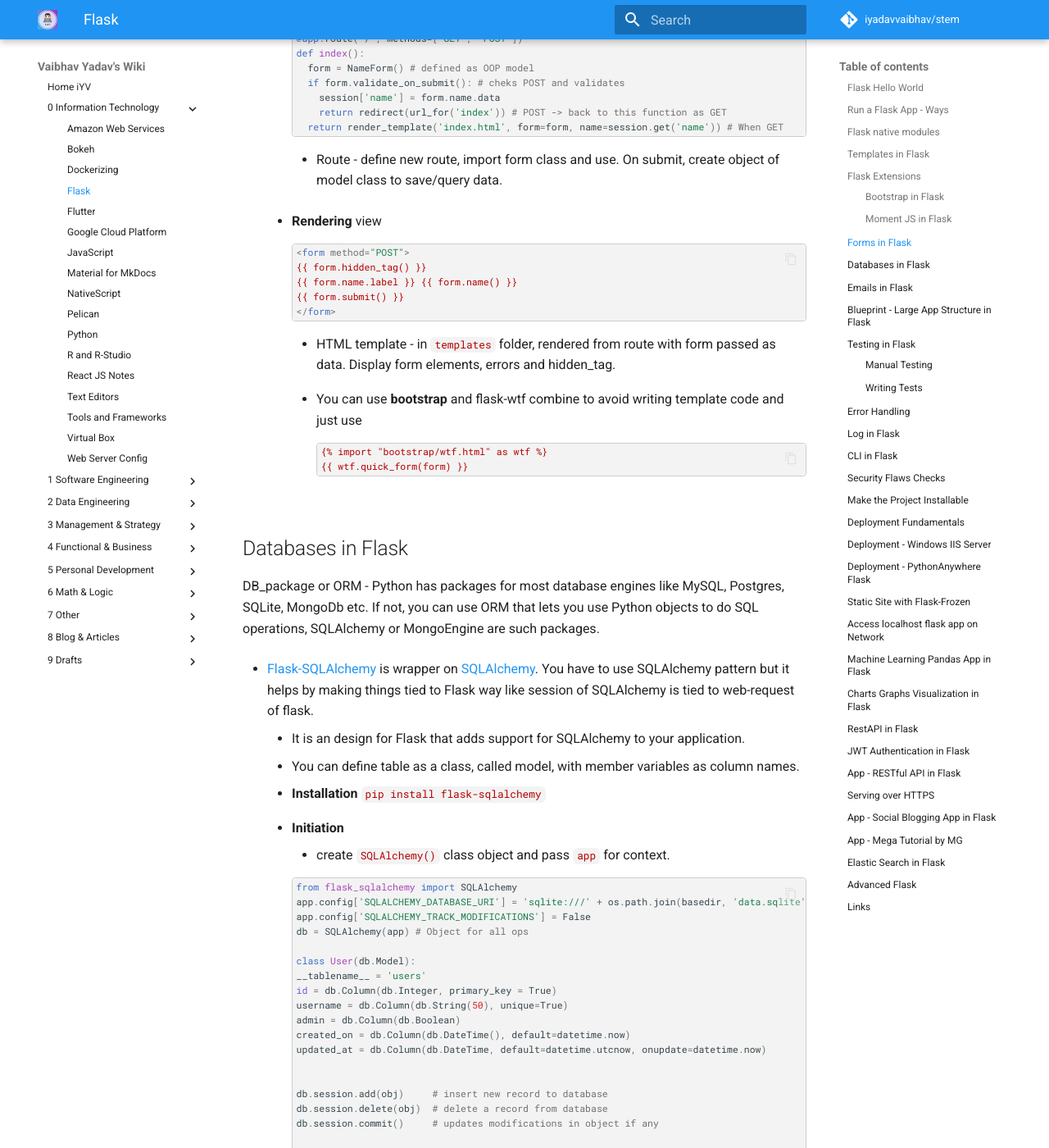
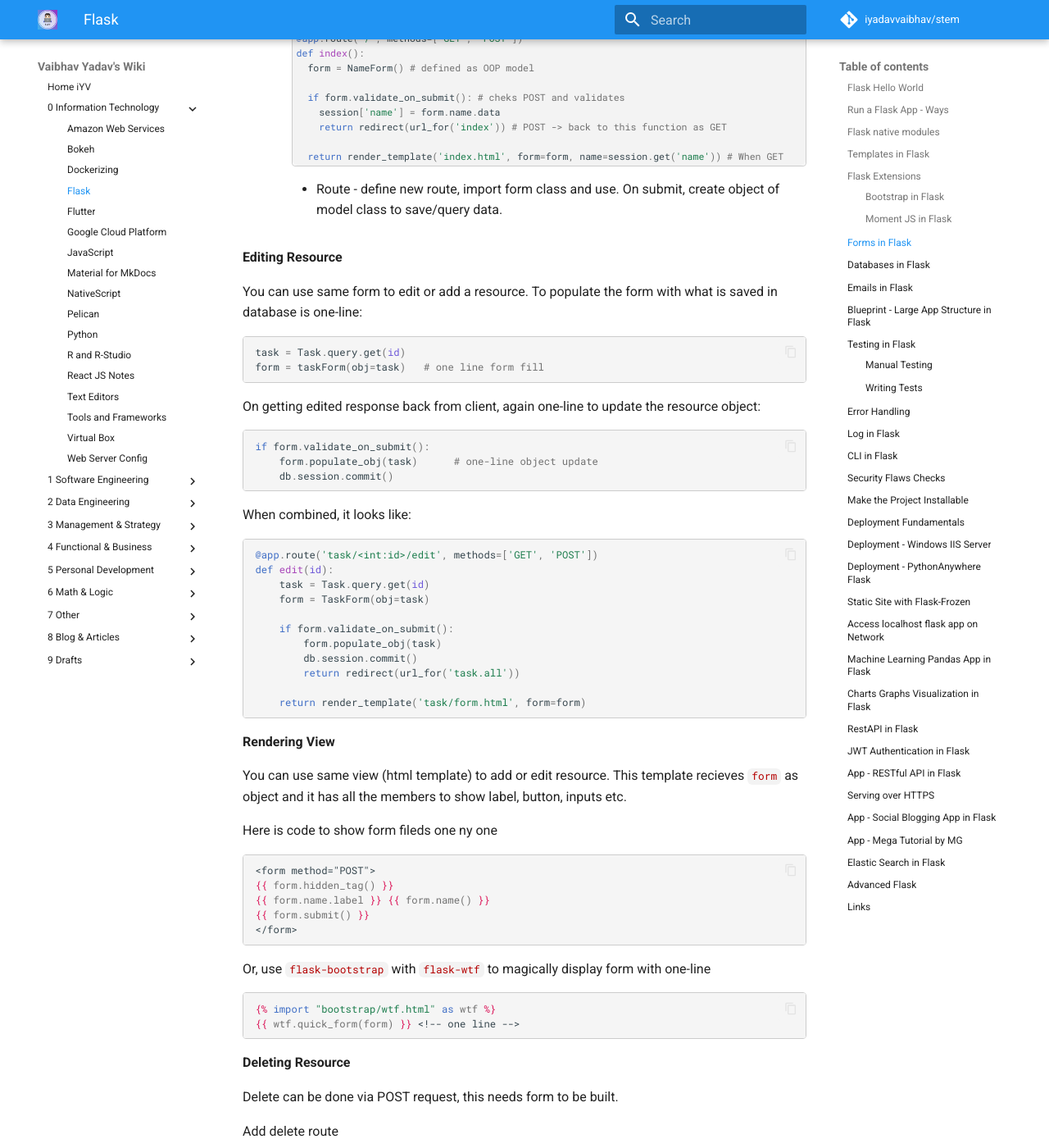
Before and after one commit to iYadavVaibhav/stem, an MkDocs documentation site: the page built from docs/0-Information-Technology/flask.md, in a window 1280 px wide and 1400 px high, scrolled down 8517 px. Shown: the whole window at 82% size. Built offline with MkDocs 1.6.1 and Material for MkDocs 9.7.7, drawn with Linux system fonts in a browser that asks for light colours; comment, search, counter and statistics services are not loaded; some of the changed text lies outside the part shown.

Commit message:
flask and webd updates

````diff
--- a/docs/0-Information-Technology/flask.md
+++ b/docs/0-Information-Technology/flask.md
@@ -315,32 +315,110 @@
     @app.route('/', methods=['GET', 'POST'])
     def index():
       form = NameForm() # defined as OOP model
+
       if form.validate_on_submit(): # cheks POST and validates
         session['name'] = form.name.data
         return redirect(url_for('index')) # POST -> back to this function as GET
+
       return render_template('index.html', form=form, name=session.get('name')) # When GET
     ```
 
     - Route - define new route, import form class and use. On submit, create object of model class to save/query data.
 
-  - **Rendering** view
-
-    ```html
-    <form method="POST">
-    {{ form.hidden_tag() }}
-    {{ form.name.label }} {{ form.name() }}
-    {{ form.submit() }}
-    </form>
-    ```
-
-    - HTML template - in `templates` folder, rendered from route with form passed as data. Display form elements, errors and hidden_tag.
-
-    - You can use **bootstrap** and flask-wtf combine to avoid writing template code and just use
-
-      ```html
-      {% import "bootstrap/wtf.html" as wtf %}
-      {{ wtf.quick_form(form) }}
-      ```
+**Editing Resource**
+
+You can use same form to edit or add a resource. To populate the form with what is saved in database is one-line:
+
+```py
+task = Task.query.get(id)
+form = taskForm(obj=task)   # one line form fill
+```
+
+On getting edited response back from client, again one-line to update the resource object:
+
+```py
+if form.validate_on_submit():
+    form.populate_obj(task)      # one-line object update
+    db.session.commit()
+```
+
+When combined, it looks like:
+
+```py
+@app.route('task/<int:id>/edit', methods=['GET', 'POST'])
+def edit(id):
+    task = Task.query.get(id)
+    form = TaskForm(obj=task)
+
+    if form.validate_on_submit():
+        form.populate_obj(task)
+        db.session.commit()
+        return redirect(url_for('task.all'))
+
+    return render_template('task/form.html', form=form)
+```
+
+**Rendering View**
+
+You can use same view (html template) to add or edit resource. This template recieves `form` as object and it has all the members to show label, button, inputs etc.
+
+Here is code to show form fileds one ny one
+
+```jinja
+<form method="POST">
+{{ form.hidden_tag() }}
+{{ form.name.label }} {{ form.name() }}
+{{ form.submit() }}
+</form>
+```
+
+Or, use `flask-bootstrap` with `flask-wtf` to magically display form with one-line
+
+```jinja
+{% import "bootstrap/wtf.html" as wtf %}
+{{ wtf.quick_form(form) }} <!-- one line -->
+```
+
+**Deleting Resource**
+
+Delete can be done via POST request, this needs form to be built.
+
+Add delete route
+
+```py
+@task.route('/<int:id>', methods=['DELETE', 'POST'])
+def delete(id):
+    task = Task.query.get(id)
+    task.active = False
+    db.session.commit()
+    flash('Task deactivated!', 'danger')
+    return redirect(url_for('task.all'))
+```
+
+Add delete button where you list resource, the code below will only add a button with a confirm check:
+
+```jinja
+<form action="{{ url_for('task.delete', id=task.id) }}" method="POST">
+    <input type="hidden" name="csrf_token" value="{{ csrf_token() }}"/>
+    <button type="submit" class="btn btn-outline-danger"
+      onclick="return confirm('Are you sure?')"
+    >
+      Delete
+    </button>
+</form>
+```
+
+**Adding CSRF to whole app**
+
+You may also need to add CSRF in app, in `app.py` or `__init__.py`, add
+
+```py
+from flask_wtf.csrf import CSRFProtect
+...
+csrf = CSRFProtect()
+...
+csrf.init_app(app)
+```
 
 ## Databases in Flask
 
````
Also changed, not shown: other parts of docs/0-Information-Technology/flask.md (+1 -1 lines), docs/1-Software-Engineering/web-development.md (+54 -0 lines).
